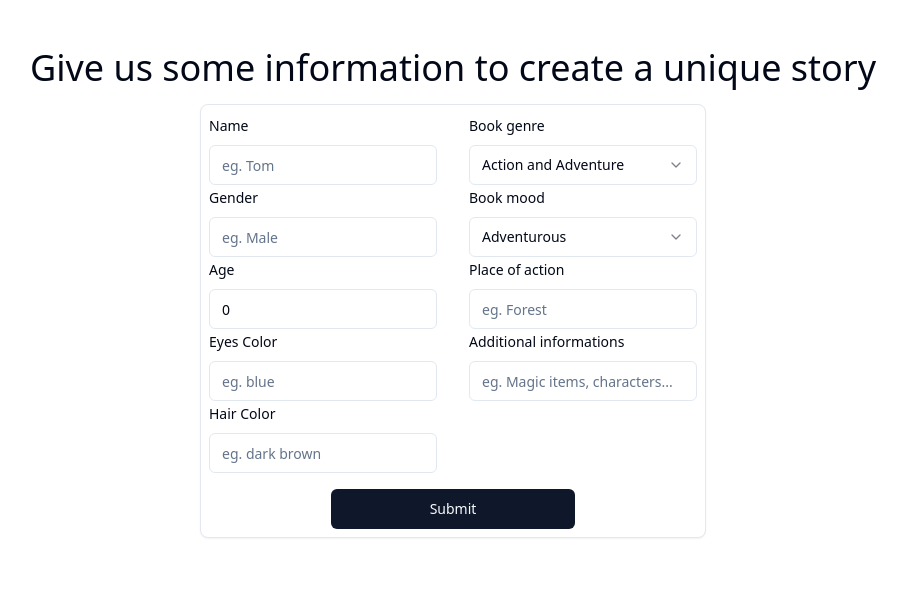
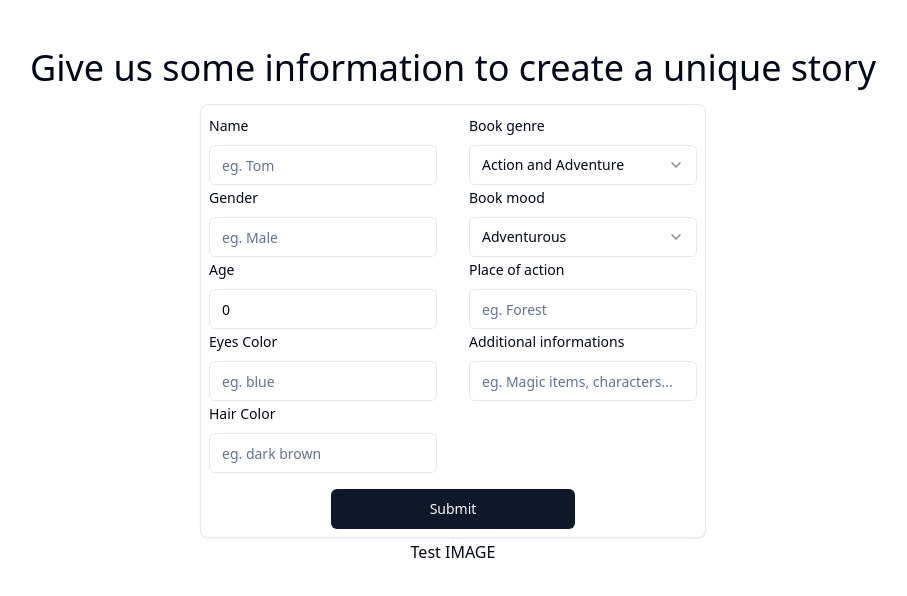
Before and after one commit to Staxar/storyteller, a Next.js app: page /book in a window 1280 px wide. Shown: the top 596 px of the page, without its empty margins (187-1094 px from the left). Built offline with nearby package versions, Linux system fonts and the light colour scheme.

Commit message:
testing create pdf

```diff
--- a/app/api/image/route.ts
+++ b/app/api/image/route.ts
@@ -1,12 +1,10 @@
-import { NextResponse } from 'next/server'
+import { NextRequest, NextResponse } from 'next/server'
 import axios from 'axios'
-import { NextApiResponse } from 'next'
+import { NextApiRequest, NextApiResponse } from 'next'
 
-export async function GET(res: NextApiResponse, req: Request) {
-  const url =
-    'https://buffer.com/cdn-cgi/image/w=1000,fit=contain,q=90,f=auto/library/content/images/size/w1200/2023/10/free-images.jpg'
-  const oldUrl =
-    'https://oaidalleapiprodscus.blob.core.windows.net/private/org-qHFRKeO2CgyIFjnT9eJhf34F/user-roZO4rRMe6HpBEAPcFyMPcUv/img-CCVMDUbsIDwNS2uWwWiDcj93.png?st=2024-01-08T12%3A33%3A11Z&se=2024-01-08T14%3A33%3A11Z&sp=r&sv=2021-08-06&sr=b&rscd=inline&rsct=image/png&skoid=6aaadede-4fb3-4698-a8f6-684d7786b067&sktid=a48cca56-e6da-484e-a814-9c849652bcb3&skt=2024-01-08T10%3A01%3A00Z&ske=2024-01-09T10%3A01%3A00Z&sks=b&skv=2021-08-06&sig=HDu6tILdxIkqB6YMH42RTi8dA%2BA5eFXvMUvF0AVB9EM%3D'
+export async function GET(req: NextRequest, { params }: any) {
+  const url = req.nextUrl.searchParams.get('url')
+  if (url)
     try {
       const response = await axios.get(url, { responseType: 'arraybuffer' })
 
@@ -21,7 +19,6 @@ export async function GET(res: NextApiResponse, req: Request) {
         })
       }
     } catch (err) {
-    console.error(err)
       return NextResponse.json({ message: 'Internal server error' })
     }
 }
--- a/app/book/page.tsx
+++ b/app/book/page.tsx
@@ -142,6 +142,7 @@ const Book: React.FC = () => {
   const [response, setResponse] = useState<StoryObject | null>(null)
   const [images, setImages] = useState<string[]>([])
   const [formResponse, setFormResponse] = useState<formObject | undefined>()
+  const [pdfUrl, setPdfUrl] = useState<string>('')
 
   const getData = async (message: string): Promise<StoryObject | null> => {
     try {
@@ -205,6 +206,8 @@ const Book: React.FC = () => {
 
           const imageResults = await Promise.all(imagePromises)
           setImages(imageResults.filter((image) => image !== null) as string[])
+          let pdf = await createPdf()
+          setPdfUrl(pdf ? pdf : '')
         } catch (error) {
           console.log('getOpenAIData:', error)
         } finally {
@@ -221,6 +224,68 @@ const Book: React.FC = () => {
     return prompt
   }
 
+  const fetchImageFromAPI = async (url: string) => {
+    try {
+      const response = await axios.get('/api/image', {
+        params: { url: url },
+      })
+      const base64 = Buffer.from(response.data, 'binary').toString('base64')
+      const imageUrl = `data:${response.headers['content-type']};base64,${base64}`
+      return imageUrl
+    } catch (error) {
+      console.error('Error fetching image:', error)
+      return null
+    }
+  }
+
+  console.log(response)
+
+  const createPdf = async () => {
+    const pdf = new jsPDF()
+    const maxWidth = pdf.internal.pageSize.getWidth()
+    const maxHeight = pdf.internal.pageSize.getHeight()
+    pdf.setProperties({
+      title: response?.story.title,
+    })
+
+    if (typeof response?.story.title === 'string') {
+      const imageDataPromises = images.map((image) => fetchImageFromAPI(image))
+      const imageDataArray = await Promise.all(imageDataPromises)
+
+      imageDataArray.forEach((imageData, index) => {
+        pdf.addPage()
+        pdf.addImage(
+          imageData ? imageData : '',
+          'JPEG',
+          0,
+          0,
+          maxWidth,
+          maxHeight
+        )
+        pdf.setFont('courier', 'bolditalic')
+        pdf.setTextColor('white')
+        pdf.setFontSize(30)
+
+        if (index === 0) {
+          const title = pdf.splitTextToSize(response?.story.title, 150)
+          pdf.text(title, 50, 50)
+        } else {
+          const chapter = response.story.chapters[index - 1]
+          const chapterTitle = pdf.splitTextToSize(chapter.title, 150)
+          pdf.text(chapterTitle, 25, 50)
+          pdf.setFontSize(18)
+          const chapterContent = pdf.splitTextToSize(chapter.content, 150)
+          pdf.text(chapterContent, maxWidth / 5, 100, { lineHeightFactor: 1.5 })
+        }
+      })
+
+      const outString = pdf.output('datauristring', { filename: 'testPDF' })
+      return outString
+    } else {
+      console.error('Title is not a string.')
+    }
+  }
+
   return (
     <div className="flex flex-col p-8 justify-center items-center">
       <div className="p-4 text-4xl">
@@ -233,6 +298,17 @@ const Book: React.FC = () => {
           <BookForm data={formData} formDataResponse={setFormResponse} />
         )}
       </Card>
+      <Card>
+        {pdfUrl !== '' && (
+          <iframe
+            src={`${pdfUrl}#zoom=40`}
+            id="pdf"
+            width={1000}
+            height={600}
+          />
+        )}
+      </Card>
+      <button onClick={() => createPdf()}>Test IMAGE</button>
     </div>
   )
 }
--- a/app/menu/page.tsx
+++ b/app/menu/page.tsx
@@ -8,10 +8,15 @@ import fakeData from '../../assets/data/fakeData.json'
 
 export default function Menu() {
   const [pdfUrl, setPdfUrl] = useState<string>('')
-
-  const fetchImageFromAPI = async () => {
+  const [images, setImages] = useState<string[]>([
+    'https://cdn.pixabay.com/photo/2015/04/23/22/00/tree-736885_1280.jpg',
+    'https://st2.depositphotos.com/2001755/8564/i/450/depositphotos_85647140-stock-photo-beautiful-landscape-with-birds.jpg',
+  ])
+  const fetchImageFromAPI = async (url: string) => {
     try {
-      const response = await axios.get('/api/image')
+      const response = await axios.get('/api/image', {
+        params: { url: url },
+      })
       const base64 = Buffer.from(response.data, 'binary').toString('base64')
       const imageUrl = `data:${response.headers['content-type']};base64,${base64}`
       return imageUrl
@@ -26,41 +31,73 @@ export default function Menu() {
     const maxWidth = pdf.internal.pageSize.getWidth()
     const maxHeight = pdf.internal.pageSize.getHeight()
     pdf.setProperties({
-      title: fakeData.story.title,
+      title: fakeData?.story.title,
     })
 
-    const imageData = await fetchImageFromAPI()
+    if (typeof fakeData?.story.title === 'string') {
+      const imageDataPromises = images.map((image) => fetchImageFromAPI(image))
+      const imageDataArray = await Promise.all(imageDataPromises)
 
-    if (imageData !== null) {
-      pdf.addImage(imageData, 'JPEG', 0, 0, maxWidth, maxHeight)
-      pdf.setFont('courier', 'bolditalic')
-      pdf.setTextColor('white')
-      pdf.setFontSize(30)
-      const title = pdf.splitTextToSize(fakeData.story.title, 150)
-      pdf.text(title, 50, 50)
+      imageDataArray.forEach((imageData, index) => {
+        if (index === 0 && !imageData) {
+          console.error('Image data is null for the first page.')
+          return // Skip the first page if there's no image data.
+        }
 
-      fakeData.story.chapters.forEach((chapter, index) => {
         pdf.addPage()
-        pdf.addImage(imageData, 'JPEG', 0, 0, maxWidth, maxHeight)
+        pdf.addImage(
+          imageData ? imageData : '',
+          'JPEG',
+          0,
+          0,
+          maxWidth,
+          maxHeight
+        )
         pdf.setFont('courier', 'bolditalic')
         pdf.setTextColor('white')
         pdf.setFontSize(30)
-        const chapterTitle = pdf.splitTextToSize(chapter.title, 150)
-        pdf.text(chapterTitle, 25, 50)
-        pdf.setFontSize(18)
-        const chapterContent = pdf.splitTextToSize(chapter.content, 150)
-        pdf.text(chapterContent, maxWidth / 5, 100, { lineHeightFactor: 1.5 })
+
+        if (index === 0) {
+          const title = pdf.splitTextToSize(fakeData?.story.title, 150)
+          pdf.text(title, 50, 50)
+        } else {
+          const chapter = fakeData.story.chapters[index - 1]
+          const chapterTitle = pdf.splitTextToSize(chapter.title, 150)
+          pdf.text(chapterTitle, 25, 50)
+          pdf.setFontSize(18)
+          const chapterContent = pdf.splitTextToSize(chapter.content, 150)
+          pdf.text(chapterContent, maxWidth / 5, 100, { lineHeightFactor: 1.5 })
+        }
       })
 
       const outString = pdf.output('datauristring', { filename: 'testPDF' })
       setPdfUrl(outString)
     } else {
-      console.error('Image data is null.')
+      console.error('Title is not a string.')
     }
   }
 
+  const newCreatePDF = async () => {
+    const pdf = new jsPDF({ orientation: 'landscape' })
+
+    const maxWidth = pdf.internal.pageSize.getWidth()
+    const maxHeight = pdf.internal.pageSize.getHeight()
+
+    const dataImage = await fetchImageFromAPI(
+      'https://media.istockphoto.com/id/472360831/vector/opened-book-with-blank-pages.jpg?s=612x612&w=0&k=20&c=0Jkv-D0qiB-aW5XAs50pBDgjur6-dTbMGExWrSx2zu8='
+    )
+    console.log(dataImage)
+    pdf.addImage(dataImage ? dataImage : '', 'PNG', 0, 0, maxWidth, maxHeight)
+    pdf.text('test', 10, 10)
+    pdf.addPage('', 'portrait')
+
+    const outString = pdf.output('datauristring', { filename: 'testPDF' })
+    setPdfUrl(outString)
+  }
+
   useEffect(() => {
-    createPdf()
+    // createPdf()
+    newCreatePDF()
   }, [])
 
   return (
```
Lines whose indentation alone changed are shown as unchanged.
